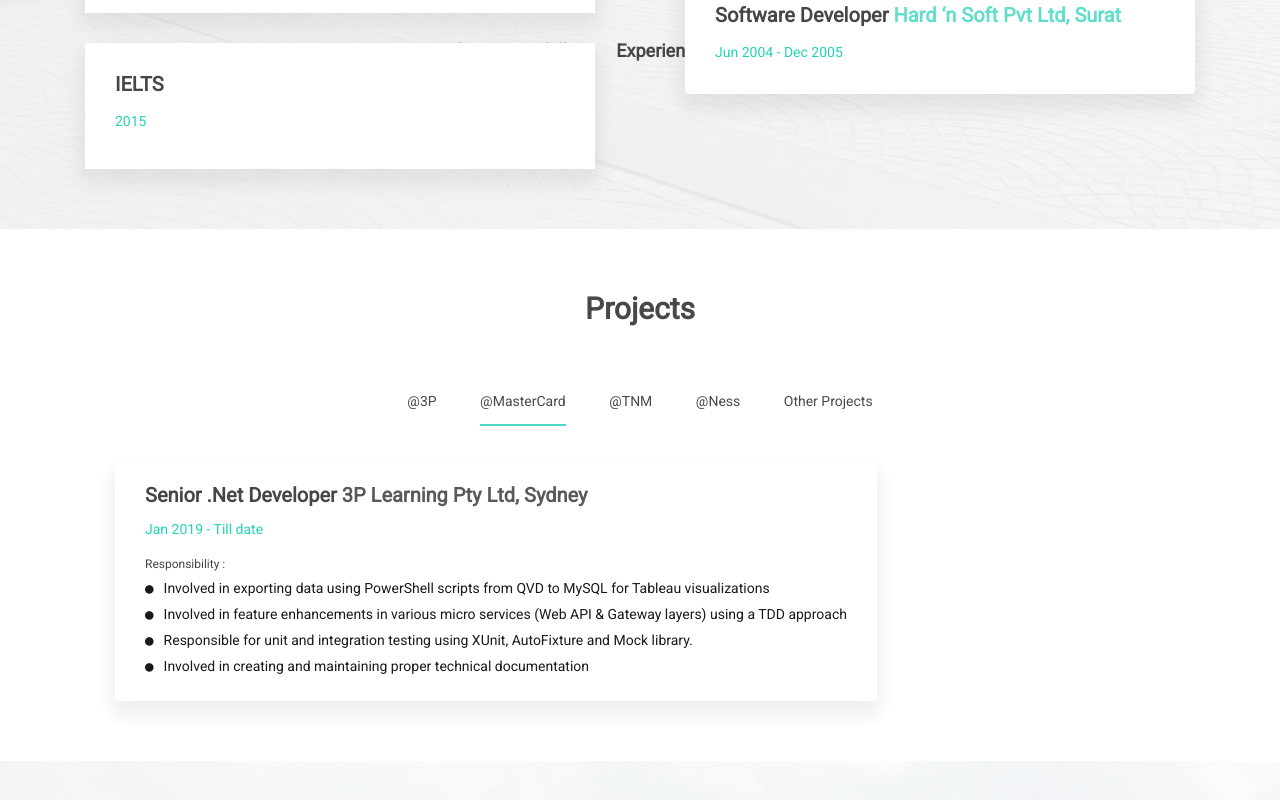
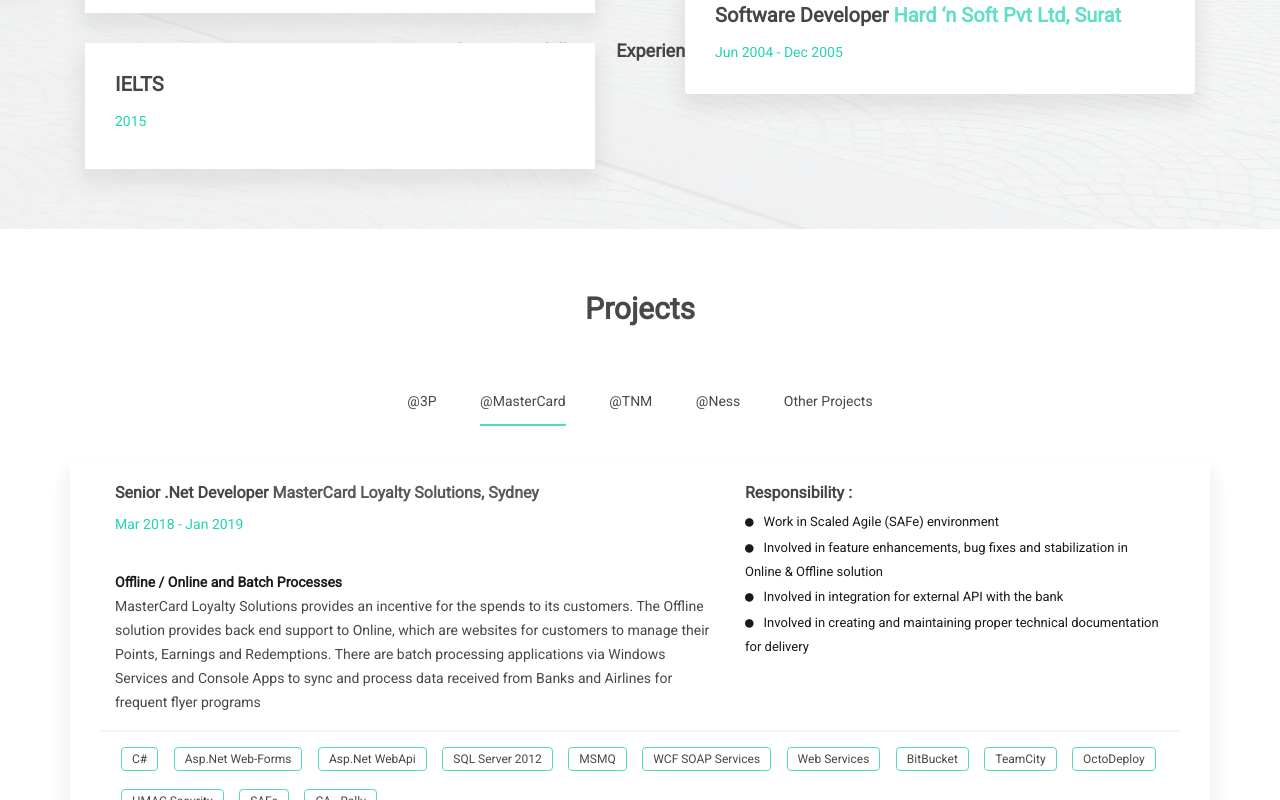
Before and after one commit to prajapatijv/prajapatijv.github.io, a plain HTML site: page index.html in a window 1280 px wide. Both pictures are taken after a click on the item "@MasterCard". Shown: the part 4923-5723 px from the top of the page. Drawn offline with Linux system fonts and the light colour scheme.

Commit message:
Updated Projects 3P & Mastercard.

```diff
--- a/assets/css/styles.css
+++ b/assets/css/styles.css
@@ -2690,3 +2690,7 @@ BLOG Pagination
       margin: 5px;
     }
       /*# sourceMappingURL=styles.css.map */
+
+.portfolioContainer .mh-work { padding-left: 0; width: 100%; padding-bottom: 24px;}
+.portfolioContainer .mh-work .mh-work-item .work-responsibility li { font-size: 13px; }
+.portfolioContainer .mh-work .mh-work-item .tools-technologies { border-top:2px solid whitesmoke;}
--- a/index.html
+++ b/index.html
@@ -716,10 +716,18 @@
                                 <div class="mh-work 3p">
                                     <div class="mh-experience-deatils">
                                         <!-- Work Experience-->
-                                        <div class="mh-work-item dark-bg wow" data-wow-duration="0.8s" data-wow-delay="0.4s">
-                                            <h5>Senior .Net Developer <a href="">3P Learning Pty Ltd, Sydney</a></h5>
+                                        <div class="row mh-work-item dark-bg wow" data-wow-duration="0.8s" data-wow-delay="0.4s">
+                                            <div class="col-5">
+                                                <h6>Senior .Net Developer <a href="">3P Learning Pty Ltd, Sydney</a></h6>
                                                 <div class="mh-eduyear">Jan 2019 - Till date</div>
-                                            <span>Responsibility :</span>
+                                                <br/>
+                                                <strong>Framework Team - Various Backend API & Gateways</strong>
+                                                <p>
+                                                    3P Learning has a suite of digital learning resources for schools and families which includes Mathletics and Reading Eggs
+                                                </p>
+                                            </div>
+                                            <div class="col-7">
+                                                <h6>Responsibility :</h6>
                                                 <ul class="work-responsibility">
                                                     <li><i class="fa fa-circle"></i>Involved in exporting data using PowerShell scripts from QVD to MySQL for Tableau visualizations</li>
                                                     <li><i class="fa fa-circle"></i>Involved in feature enhancements in various micro services (Web API & Gateway layers) using a TDD approach</li>
@@ -727,25 +735,70 @@
                                                     <li><i class="fa fa-circle"></i>Involved in creating and maintaining proper technical documentation </li>
                                                 </ul>
                                             </div>
+                                            <div class="col-12 tools-technologies">
+                                                <div class="mh-about-tag wow fadeInUp" data-wow-duration="0.8s" data-wow-delay="0.3s">
+                                                    <ul>
+                                                        <li><span>C#</span></li>
+                                                        <li><span>Asp.Net WebApi</span></li>
+                                                        <li><span>WCF SOAP Services</span></li>
+                                                        <li><span>MySql</span></li>
+                                                        <li><span>JIRA/Confluence</span></li>
+                                                        <li><span>BitBucket</span></li>
+                                                        <li><span>TeamCity</span></li>
+                                                        <li><span>OctoDeploy</span></li>
+                                                        <li><span>Azure</span></li>
+                                                        <li><span>Agile</span></li>
+                                                        <li><span>MicroServices</span></li>
+                                                    </ul>
+                                                </div>
+                                            </div>
+                                        </div>
                                     </div>
                                 </div>
                                 <div class="mh-work mastercard">
                                     <div class="mh-experience-deatils">
                                         <!-- Work Experience-->
-                                            <div class="mh-work-item dark-bg wow" data-wow-duration="0.8s" data-wow-delay="0.4s">
-                                                <h5>Senior .Net Developer <a href="">3P Learning Pty Ltd, Sydney</a></h5>
-                                                <div class="mh-eduyear">Jan 2019 - Till date</div>
-                                                <span>Responsibility :</span>
+                                        <div class="row mh-work-item dark-bg wow" data-wow-duration="0.8s" data-wow-delay="0.4s">
+                                            <div class="col-7">
+                                                <h6>Senior .Net Developer <a href="">MasterCard Loyalty Solutions, Sydney</a></h6>
+                                                <div class="mh-eduyear">Mar 2018 - Jan 2019</div>
+                                                <br/>
+                                                <strong>Offline / Online and Batch Processes</strong>
+                                                <p>
+                                                    MasterCard Loyalty Solutions provides an incentive for the spends to its customers. The Offline solution provides back end support to Online, which are websites for customers to manage their Points, Earnings and Redemptions. There are batch processing applications via Windows Services and Console Apps to sync and process data received from Banks and Airlines for frequent flyer programs
+                                                </p>
+                                            </div>
+                                            <div class="col-5">
+                                                <h6>Responsibility :</h6>
                                                 <ul class="work-responsibility">
-                                                    <li><i class="fa fa-circle"></i>Involved in exporting data using PowerShell scripts from QVD to MySQL for Tableau visualizations</li>
-                                                    <li><i class="fa fa-circle"></i>Involved in feature enhancements in various micro services (Web API & Gateway layers) using a TDD approach</li>
-                                                    <li><i class="fa fa-circle"></i>Responsible for unit and integration testing using XUnit, AutoFixture and Mock library.</li>
-                                                    <li><i class="fa fa-circle"></i>Involved in creating and maintaining proper technical documentation </li>
+                                                    <li><i class="fa fa-circle"></i>Work in Scaled Agile (SAFe) environment</li>
+                                                    <li><i class="fa fa-circle"></i>Involved in feature enhancements, bug fixes and stabilization in Online & Offline solution</li>
+                                                    <li><i class="fa fa-circle"></i>Involved in integration for external API with the bank</li>
+                                                    <li><i class="fa fa-circle"></i>Involved in creating and maintaining proper technical documentation for delivery</li>
+                                                </ul>
+                                            </div>
+                                            <div class="col-12 tools-technologies">
+                                                <div class="mh-about-tag wow fadeInUp" data-wow-duration="0.8s" data-wow-delay="0.3s">
+                                                    <ul>
+                                                        <li><span>C#</span></li>
+                                                        <li><span>Asp.Net Web-Forms</span></li>
+                                                        <li><span>Asp.Net WebApi</span></li>
+                                                        <li><span>SQL Server 2012</span></li>
+                                                        <li><span>MSMQ</span></li>
+                                                        <li><span>WCF SOAP Services</span></li>
+                                                        <li><span>Web Services</span></li>
+                                                        <li><span>BitBucket</span></li>
+                                                        <li><span>TeamCity</span></li>
+                                                        <li><span>OctoDeploy</span></li>
+                                                        <li><span>HMAC Security</span></li>
+                                                        <li><span>SAFe</span></li>
+                                                        <li><span>CA - Rally</span></li>
                                                     </ul>
                                                 </div>
                                             </div>
                                         </div>
-
+                                    </div>
+                                </div>
                             </div>
                         </div> <!-- End: .grid .project-gallery -->
                     </div> <!-- End: .part -->
```
Lines whose indentation alone changed are shown as unchanged.
